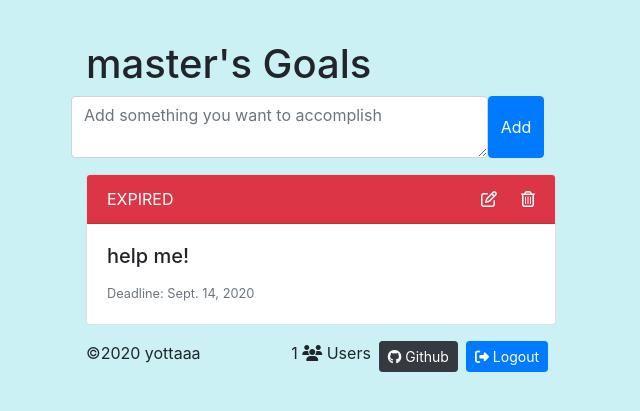
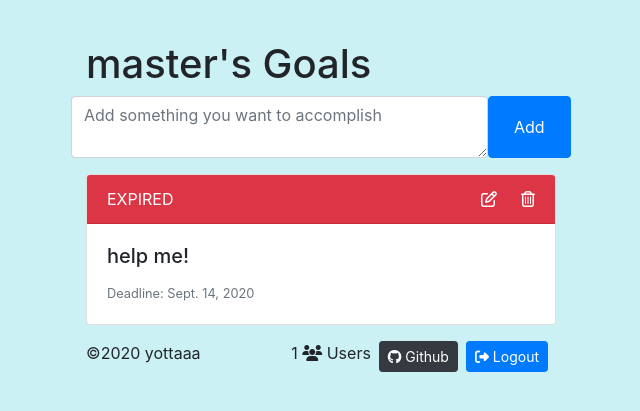
Before and after one commit to yottaaa/todowithdeadline, a Django app: page /todo/ in a window 1280 px wide. Shown: the top 411 px of the page, without its empty margins (319-959 px from the left). Run offline with Django 3.2, Linux system fonts and the light colour scheme; a user stored in the database is signed in; data comes from the database, SQL or seed files in the repository; some libraries are stand-ins or nearby versions.

Commit message:
fix design

```diff
--- a/todoapp/templates/todoapp/index.html
+++ b/todoapp/templates/todoapp/index.html
@@ -8,9 +8,9 @@
             <form action="{% url 'addtask' %}" method="POST" class="col-12 mb-3">
                     <h1>{{ request.user.username }}'s Goals</h1>
                     {% csrf_token %}
-                    <div class="row">
+                    <div class="row justify-content-center">
                         <textarea class="col-10 form-control" name='task' placeholder="Add something you want to accomplish" style="width: 100%;"></textarea>
-                        <input class="btn btn-primary" type="submit" value="Add">
+                        <input class="col-2 btn btn-primary" type="submit" value="Add">
                     </div>
             </form>
             <div class="col-12">
```
